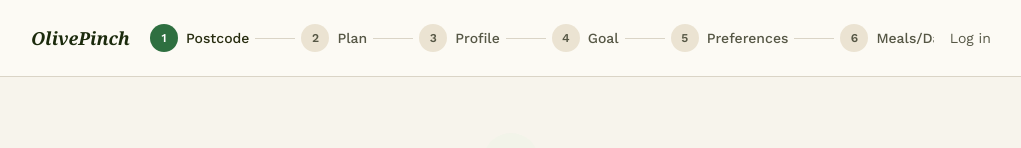
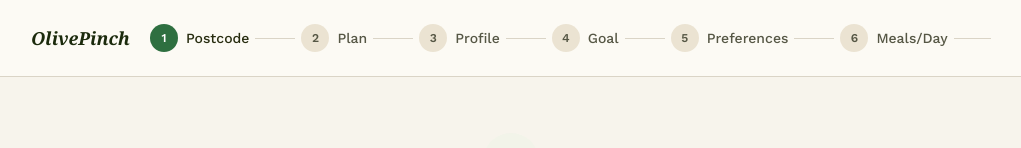
Before and after one commit to vickyraju/olivepinch, a React (Vite) app: page /subscribe in a window 1280 px wide. Shown: the top 148 px of the page, without its empty margins (129-1150 px from the left). Built offline with nearby package versions, Linux system fonts and the light colour scheme; no server answers.

Commit message:
Revert "Add Log in link to subscribe funnel header"
This reverts commit def9ca612ccd4c96066b541793cc6d8697807f73.

```diff
--- a/src/pages/subscribe/layout.tsx
+++ b/src/pages/subscribe/layout.tsx
@@ -15,15 +15,7 @@ function SubscribeLayoutInner() {
           <Link to="/" className="shrink-0">
             <Logo className="text-lg" />
           </Link>
-          <div className="flex-1 min-w-0">
-            <ProgressStepper steps={FUNNEL_STEPS} current={current} />
-          </div>
-          <Link
-            to="/login"
-            className="shrink-0 font-body text-sm font-normal text-ink-muted hover:text-olive-600 transition-colors"
-          >
-            Log in
-          </Link>
+          <ProgressStepper steps={FUNNEL_STEPS} current={current} />
         </div>
       </header>
       <main className="flex-1 bg-cream">
```
